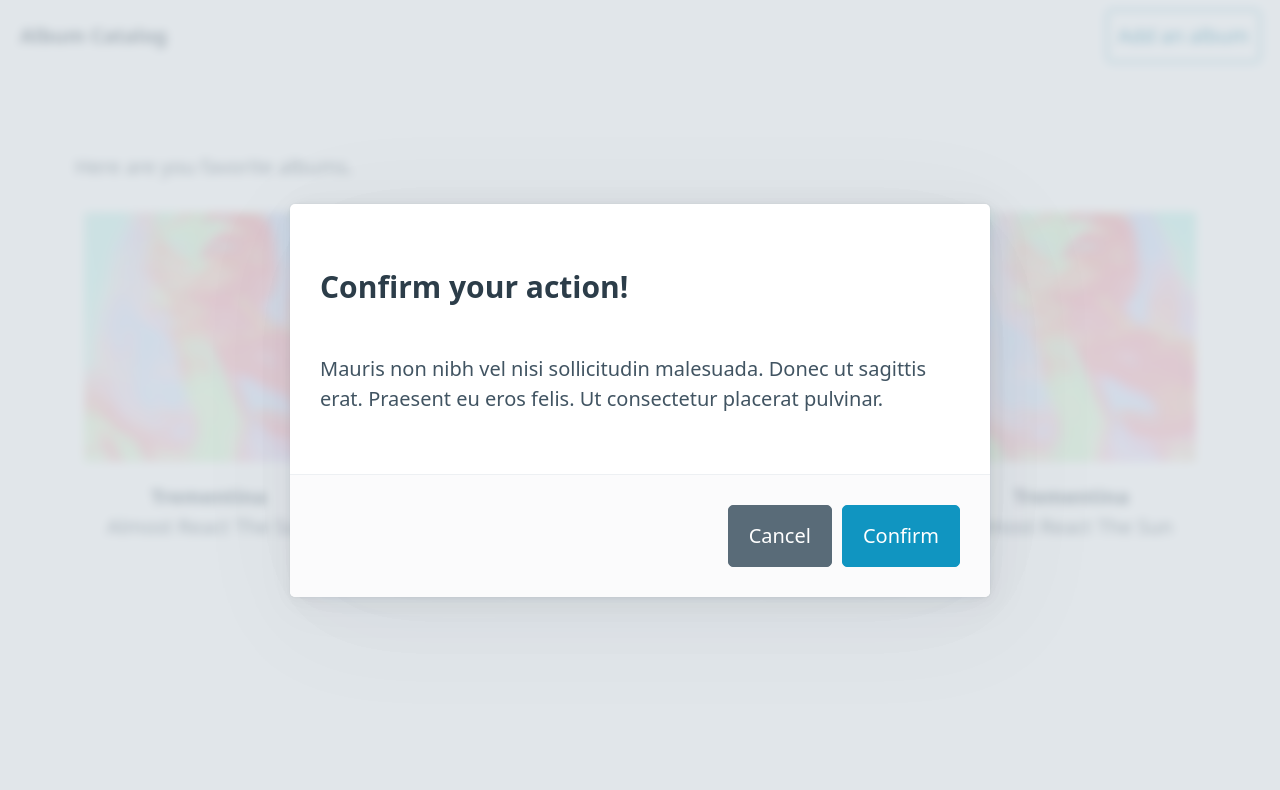
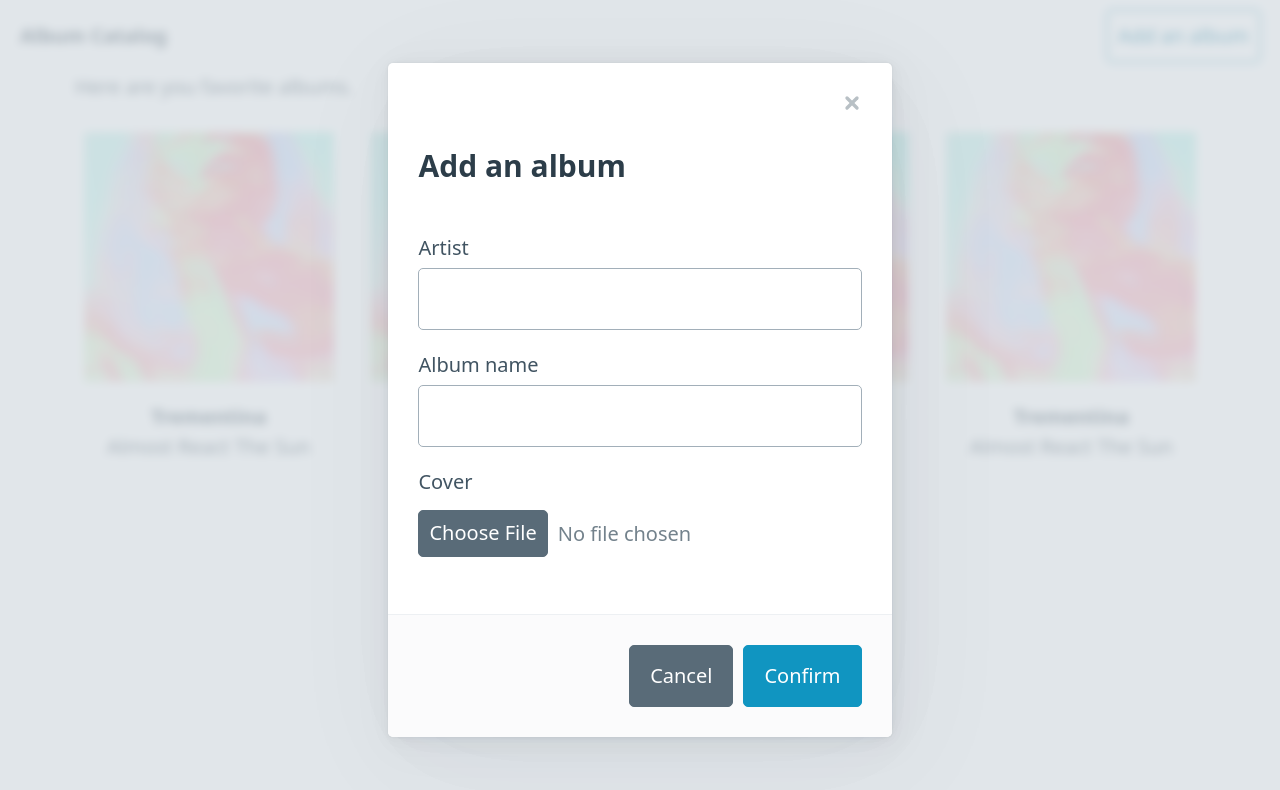
Before and after one commit to zyrian0v/album-catalog, a React (Create React App) app: page / in a window 1280 px wide. Both pictures are taken after a click on the button "Add an album". Shown: the top 790 px of the page. Built offline with nearby package versions, Linux system fonts and the light colour scheme.

Commit message:
Add form elements

```diff
--- a/public/index.html
+++ b/public/index.html
@@ -24,7 +24,7 @@
       work correctly both with client-side routing and a non-root public URL.
       Learn how to configure a non-root public URL by running `npm run build`.
     -->
-    <title>React App</title>
+    <title>Album Catalog</title>
   </head>
   <body>
     <noscript>You need to enable JavaScript to run this app.</noscript>
--- /dev/null
+++ b/src/AlbumAddForm.css
@@ -0,0 +1,3 @@
+.album-add-form footer {
+    margin-top: 0;
+}
--- a/src/AlbumAddForm.js
+++ b/src/AlbumAddForm.js
@@ -1,17 +1,28 @@
+import "./AlbumAddForm.css";
+
 function AlbumAddForm({addFormOpened, closeAddForm}) {
 
     return (
-        <dialog open={addFormOpened}>
+        <dialog className="album-add-form" open={addFormOpened}>
             <article>
-                <h3>Confirm your action!</h3>
-                <p>
-                Mauris non nibh vel nisi sollicitudin malesuada.
-                Donec ut sagittis erat. Praesent eu eros felis.
-                Ut consectetur placerat pulvinar.
-                </p>
+                    <a onClick={closeAddForm} href="#close" aria-label="Close" class="close"></a>
+
+                <h3>Add an album</h3>
+                <form enctype="multipart/form-data">
+                    <label for="artist">Artist</label>
+                    <input type="artist" id="artist" name="artist" required/>
+
+
+                    <label for="album-name">Album name</label>
+                    <input type="album-name" id="album-name" name="album-name"  required/>
+
+                    <label for="cover">Cover
+                        <input accept="image/png, image/jpeg" type="file" id="cover" name="cover"/>
+                    </label>
+                </form>
                 <footer>
-                <a onClick={closeAddForm} href="#cancel" role="button" class="secondary">Cancel</a>
-                <a href="#confirm" role="button">Confirm</a>
+                    <a onClick={closeAddForm} href="#cancel" role="button" class="secondary">Cancel</a>
+                    <a href="#confirm" role="button">Confirm</a>
                 </footer>
             </article>
         </dialog>
--- a/src/App.js
+++ b/src/App.js
@@ -10,15 +10,17 @@ function App() {
 
   function openAddForm() {
     setAddForm(true)
+    document.querySelector("html").classList.add("modal-is-open");
   }
 
   function closeAddForm() {
     setAddForm(false);
+    document.querySelector("html").classList.remove("modal-is-open");
   }
 
 
   return (
-    <body>
+    <>
       <Header openAddForm={openAddForm}/>
       <main class="container">
         <div className="App">
@@ -29,7 +31,7 @@ function App() {
           <AlbumAddForm addFormOpened={addFormOpened} closeAddForm={closeAddForm}/>
         </div>
       </main>
-    </body>
+    </>
   );
 }
 
```
